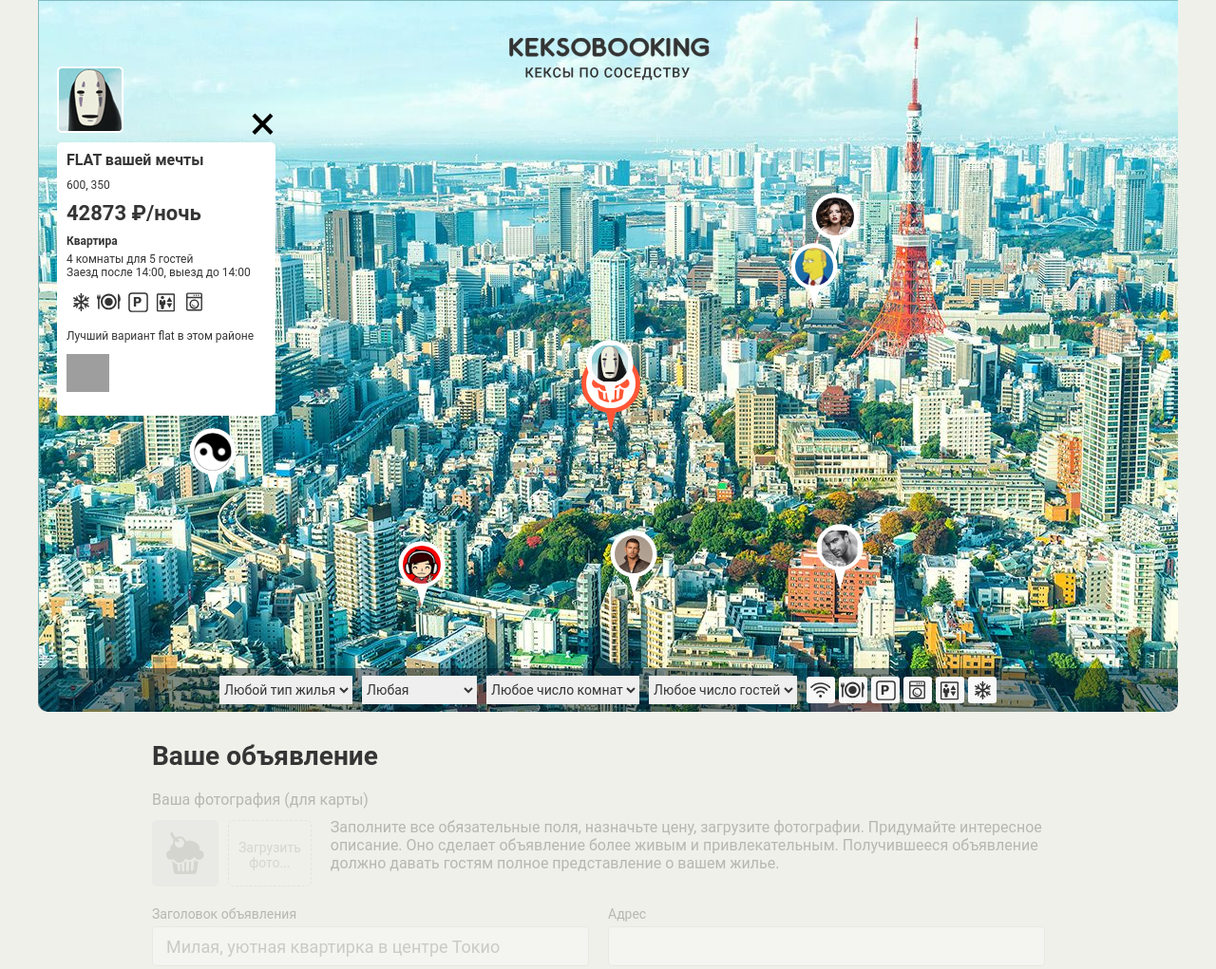
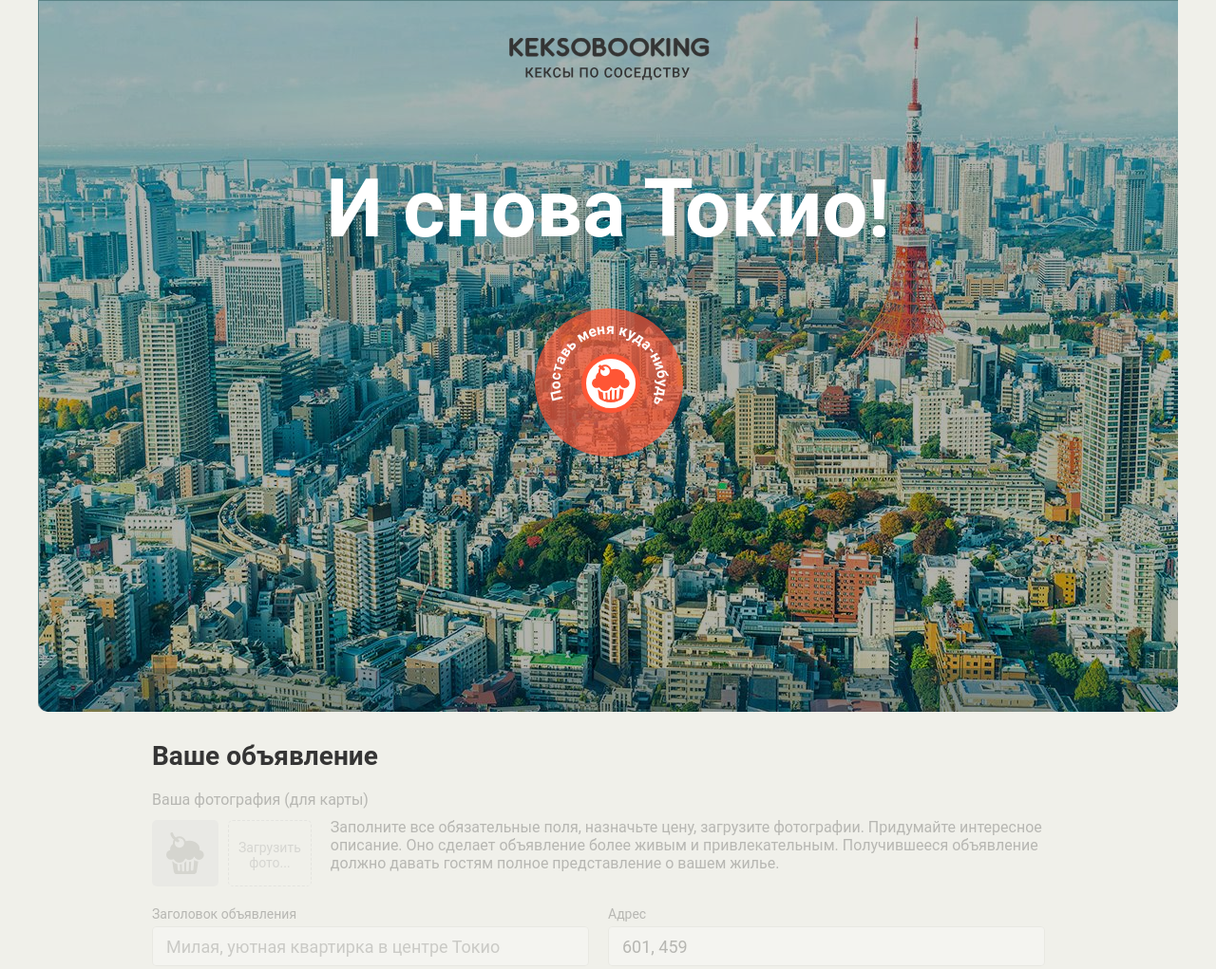
Before and after one commit to roma-bond/350991-keksobooking-19, a website: page index.html in a window 1280 px wide. Shown: the top 1021 px of the page at 95% size. Drawn offline with Linux system fonts and the light colour scheme; grey boxes are pictures that could not be loaded; files whose address does not match are found by name.

Commit message:
Обработка событий, часть 1

```diff
--- a/index.html
+++ b/index.html
@@ -84,7 +84,7 @@
     <!-- Форма объявления -->
     <section class="notice">
       <h2 class="notice__title">Ваше объявление</h2>
-      <form class="ad-form ad-form--disabled" method="post" enctype="multipart/form-data" autocomplete="off">
+      <form class="ad-form ad-form--disabled" method="post" action="https://js.dump.academy/keksobooking" enctype="multipart/form-data" autocomplete="off">
         <fieldset class="ad-form-header">
           <legend class="ad-form-header__title">Ваша фотография (для карты)</legend>
           <div class="ad-form-header__upload">
@@ -104,7 +104,7 @@
         </fieldset>
         <fieldset class="ad-form__element ad-form__element--wide">
           <label class="ad-form__label" for="address">Адрес</label>
-          <input id="address" name="address" type="text">
+          <input id="address" name="address" type="text" readonly>
         </fieldset>
         <fieldset class="ad-form__element">
           <label class="ad-form__label" for="type">Тип жилья</label>
--- a/js/main.js
+++ b/js/main.js
@@ -4,16 +4,27 @@ var OFFER_TYPES = ['palace', 'flat', 'house', 'bungalo'];
 var OFFER_CHECKIN_OPTIONS = ['12:00', '13:00', '14:00'];
 var OFFER_FEATURES = ['wifi', 'dishwasher', 'parking', 'washer', 'elevator', 'conditioner'];
 var OFFER_PHOTOS = ['http://o0.github.io/assets/images/tokyo/hotel1.jpg', 'http://o0.github.io/assets/images/tokyo/hotel2.jpg', 'http://o0.github.io/assets/images/tokyo/hotel3.jpg'];
-var MAP_X_MIN = 31;
-var MAP_X_MAX = 1169;
+
+var PIN_WIDTH = 62;
+var PIN_HEIGHT = 84;
+var MAP_X_MIN = PIN_WIDTH / 2;
+var MAP_X_MAX = 1200 - PIN_WIDTH / 2;
 var MAP_Y_MIN = 130;
 var MAP_Y_MAX = 630;
 
+var ENTER_KEY = 'Enter';
+
 var adsAmount = 8;
 var mapElement = document.querySelector('.map');
-var mapFilters = document.querySelector('.map__filters-container');
+var mapMainPinElement = document.querySelector('.map__pin--main');
+// var mapFilters = document.querySelector('.map__filters-container');
 var pinTemplate = document.querySelector('#pin').content.querySelector('.map__pin');
-var cardTemplate = document.querySelector('#card').content.querySelector('.map__card');
+// var cardTemplate = document.querySelector('#card').content.querySelector('.map__card');
+var mapFiltersForm = document.querySelector('.map__filters');
+var adForm = document.querySelector('.ad-form');
+var addressInput = document.querySelector('#address');
+var roomsInput = document.querySelector('#room_number');
+var capacityInput = document.querySelector('#capacity');
 
 var getRandomValue = function (max, min) {
   var minValue = min || 0;
@@ -35,24 +46,24 @@ var getSomeArrayValues = function (array) {
   return selection;
 };
 
-var convertOfferType = function (typeOfAccomodation) {
-  var offerRus;
-  switch (typeOfAccomodation) {
-    case 'palace':
-      offerRus = 'Дворец';
-      break;
-    case 'flat':
-      offerRus = 'Квартира';
-      break;
-    case 'house':
-      offerRus = 'Дом';
-      break;
-    case 'bungalo':
-      offerRus = 'Бунгало';
-      break;
-  }
-  return offerRus;
-};
+// var convertOfferType = function (typeOfAccomodation) {
+//   var offerRus;
+//   switch (typeOfAccomodation) {
+//     case 'palace':
+//       offerRus = 'Дворец';
+//       break;
+//     case 'flat':
+//       offerRus = 'Квартира';
+//       break;
+//     case 'house':
+//       offerRus = 'Дом';
+//       break;
+//     case 'bungalo':
+//       offerRus = 'Бунгало';
+//       break;
+//   }
+//   return offerRus;
+// };
 
 var createAds = function (amount) {
   var accommodation = getRandomArrayValue(OFFER_TYPES);
@@ -104,53 +115,142 @@ var renderPins = function (ads) {
   mapPins.appendChild(fragment);
 };
 
-var renderCard = function (ad) {
-  var fragment = document.createDocumentFragment();
-  var cardElement = cardTemplate.cloneNode(true);
-  var cardTitleElement = cardElement.querySelector('.popup__title');
-  var cardAddressElement = cardElement.querySelector('.popup__text--address');
-  var cardPriceElement = cardElement.querySelector('.popup__text--price');
-  var cardTypeElement = cardElement.querySelector('.popup__type');
-  var cardCapacityElement = cardElement.querySelector('.popup__text--capacity');
-  var cardTimeElement = cardElement.querySelector('.popup__text--time');
-  var cardFeaturesList = cardElement.querySelector('.popup__features');
-  var cardDescriptionElement = cardElement.querySelector('.popup__description');
-  var cardPhotosElement = cardElement.querySelector('.popup__photos');
-  var cardAvatarElement = cardElement.querySelector('.popup__avatar');
+// var renderCard = function (ad) {
+//   var fragment = document.createDocumentFragment();
+//   var cardElement = cardTemplate.cloneNode(true);
+//   var cardTitleElement = cardElement.querySelector('.popup__title');
+//   var cardAddressElement = cardElement.querySelector('.popup__text--address');
+//   var cardPriceElement = cardElement.querySelector('.popup__text--price');
+//   var cardTypeElement = cardElement.querySelector('.popup__type');
+//   var cardCapacityElement = cardElement.querySelector('.popup__text--capacity');
+//   var cardTimeElement = cardElement.querySelector('.popup__text--time');
+//   var cardFeaturesList = cardElement.querySelector('.popup__features');
+//   var cardDescriptionElement = cardElement.querySelector('.popup__description');
+//   var cardPhotosElement = cardElement.querySelector('.popup__photos');
+//   var cardAvatarElement = cardElement.querySelector('.popup__avatar');
 
-  cardTitleElement.textContent = ad.offer.title;
-  cardAddressElement.textContent = ad.offer.address;
-  cardPriceElement.textContent = ad.offer.price + ' ₽/ночь';
-  cardTypeElement.textContent = convertOfferType(ad.offer.type);
-  cardCapacityElement.textContent = ad.offer.rooms + ' комнаты для ' + ad.offer.guests + ' гостей';
-  cardTimeElement.textContent = 'Заезд после ' + ad.offer.checkin + ', выезд до ' + ad.offer.checkout;
+//   cardTitleElement.textContent = ad.offer.title;
+//   cardAddressElement.textContent = ad.offer.address;
+//   cardPriceElement.textContent = ad.offer.price + ' ₽/ночь';
+//   cardTypeElement.textContent = convertOfferType(ad.offer.type);
+//   cardCapacityElement.textContent = ad.offer.rooms + ' комнаты для ' + ad.offer.guests + ' гостей';
+//   cardTimeElement.textContent = 'Заезд после ' + ad.offer.checkin + ', выезд до ' + ad.offer.checkout;
 
-  cardFeaturesList.innerHTML = '';
-  for (var i = 0; i < ad.offer.features.length; i++) {
-    var listElement = document.createElement('li');
-    listElement.className = 'popup__feature popup__feature--' + ad.offer.features[i];
-    cardFeaturesList.appendChild(listElement);
+//   cardFeaturesList.innerHTML = '';
+//   for (var i = 0; i < ad.offer.features.length; i++) {
+//     var listElement = document.createElement('li');
+//     listElement.className = 'popup__feature popup__feature--' + ad.offer.features[i];
+//     cardFeaturesList.appendChild(listElement);
+//   }
+
+//   cardDescriptionElement.textContent = ad.offer.description;
+
+//   cardPhotosElement.innerHTML = '';
+//   for (var j = 0; j < ad.offer.photos.length; j++) {
+//     var image = document.createElement('img');
+//     image.className = 'popup__photo';
+//     image.src = ad.offer.photos[j];
+//     image.style.width = 45 + 'px';
+//     image.style.height = 40 + 'px';
+//     image.alt = 'Фотография жилья';
+//     cardPhotosElement.appendChild(image);
+//   }
+
+//   cardAvatarElement.src = ad.author.avatar;
+//   fragment.appendChild(cardElement);
+//   mapElement.insertBefore(fragment, mapFilters);
+// };
+
+var getNotValidMessage = function (num) {
+  num++;
+  var str = '';
+  if (num === 4) {
+    str = '«не для гостей»';
+  } else if (num === 1) {
+    str = '«для ' + 1 + ' гостя»';
+  } else {
+    for (var i = num; i > 0; i--) {
+      if (i > 1) {
+        str = str + '«для ' + i + ' гостей», ';
+      } else {
+        str = str.slice(0, str.length - 2) + ' или «для ' + i + ' гостя»';
+      }
+    }
   }
-
-  cardDescriptionElement.textContent = ad.offer.description;
-
-  cardPhotosElement.innerHTML = '';
-  for (var j = 0; j < ad.offer.photos.length; j++) {
-    var image = document.createElement('img');
-    image.className = 'popup__photo';
-    image.src = ad.offer.photos[j];
-    image.style.width = 45 + 'px';
-    image.style.height = 40 + 'px';
-    image.alt = 'Фотография жилья';
-    cardPhotosElement.appendChild(image);
-  }
-
-  cardAvatarElement.src = ad.author.avatar;
-  fragment.appendChild(cardElement);
-  mapElement.insertBefore(fragment, mapFilters);
+  return str;
 };
 
-mapElement.classList.remove('map--faded');
-var ads = createAds(adsAmount);
-renderPins(ads);
-renderCard(ads[0]);
+var verifySelectValues = function () {
+  if (roomsInput.selectedIndex === 3) {
+    if (capacityInput.selectedIndex < 3) {
+      capacityInput.setCustomValidity(getNotValidMessage(roomsInput.selectedIndex));
+    } else {
+      capacityInput.setCustomValidity('');
+    }
+  } else if (roomsInput.selectedIndex >= Math.abs(capacityInput.selectedIndex - 2)) {
+    capacityInput.setCustomValidity('');
+  } else {
+    capacityInput.setCustomValidity(getNotValidMessage(roomsInput.selectedIndex));
+  }
+};
+
+var inactivatePage = function () {
+  adForm.querySelectorAll('fieldset').forEach(function (fieldset) {
+    fieldset.disabled = true;
+  });
+  mapFiltersForm.querySelectorAll('fieldset').forEach(function (fieldset) {
+    fieldset.disabled = true;
+  });
+  mapFiltersForm.querySelectorAll('select').forEach(function (select) {
+    select.disabled = true;
+  });
+  verifySelectValues();
+};
+
+var activatePage = function () {
+  mapElement.classList.remove('map--faded');
+  adForm.querySelectorAll('fieldset').forEach(function (fieldset) {
+    fieldset.disabled = false;
+  });
+  mapFiltersForm.querySelectorAll('fieldset').forEach(function (fieldset) {
+    fieldset.disabled = false;
+  });
+  mapFiltersForm.querySelectorAll('select').forEach(function (select) {
+    select.disabled = false;
+  });
+};
+
+var getAddresCoordinates = function () {
+  var x = mapMainPinElement.offsetLeft + PIN_WIDTH / 2;
+  var y = mapMainPinElement.offsetTop + PIN_HEIGHT;
+  return x + ', ' + y;
+};
+
+mapMainPinElement.addEventListener('mousedown', function (evt) {
+  if (evt.buttons === 1) {
+    activatePage();
+    var ads = createAds(adsAmount);
+    renderPins(ads);
+    // renderCard(ads[0]);
+  }
+});
+
+mapMainPinElement.addEventListener('keydown', function (evt) {
+  if (evt.key === ENTER_KEY) {
+    activatePage();
+    var ads = createAds(adsAmount);
+    renderPins(ads);
+    // renderCard(ads[0]);
+  }
+});
+
+roomsInput.addEventListener('change', function () {
+  verifySelectValues();
+});
+
+capacityInput.addEventListener('change', function () {
+  verifySelectValues();
+});
+
+inactivatePage();
+addressInput.value = getAddresCoordinates();
```
